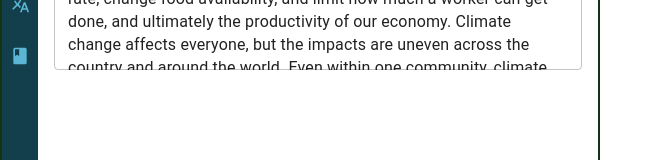
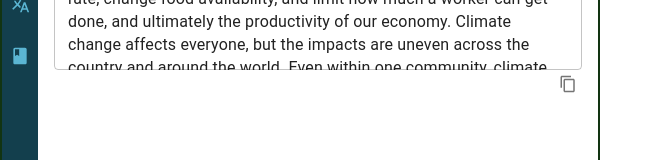
Before and after one commit to Polygon2024/SummarAIze, a React (Vite) app: page / in a window 1280 px wide. Shown: the part 200-360 px from the top of the page, without its empty margins (0-663 px from the left). Built offline with nearby package versions, Linux system fonts and the light colour scheme.

Commit message:
feat: copy content feature

```diff
--- a/src/components/Tabs/Home.tsx
+++ b/src/components/Tabs/Home.tsx
@@ -9,9 +9,12 @@ import {
   FormControl,
   Select,
   MenuItem,
+  Link,
+  Snackbar,
+  Alert,
 } from '@mui/material';
 import SummarisedText from '../Prompt/SummarisedText';
-import { Launch, Send, Sync, Tune } from '@mui/icons-material';
+import { ContentCopy, Launch, Send, Sync, Tune } from '@mui/icons-material';
 
 enum AISummarizerType {
   'tl;dr' = 'tl;dr',
@@ -61,6 +64,11 @@ const Home: React.FC = () => {
   const [editableText, setEditableText] = useState<string>('');
 
   const [showSumSettings, setShowSumSettings] = useState<boolean>(false);
+  const [snackbarSeverity, setSnackbarSeverity] = useState<'success' | 'error'>(
+    'success'
+  );
+  const [openSnackbar, setOpenSnackbar] = useState<boolean>(false);
+  const [snackbarMessage, setSnackbarMessage] = useState<string>('');
 
   const SummariserDropdownStyle = {
     width: '140px',
@@ -70,6 +78,28 @@ const Home: React.FC = () => {
   // Handler for editable text change
   const handleTextChange = (event: React.ChangeEvent<HTMLInputElement>) => {
     setEditableText(event.target.value);
+  };
+
+  // Function to copy text to the clipboard
+  const copyToClipboard = (text: string) => {
+    navigator.clipboard
+      .writeText(text)
+      .then(() => {
+        setSnackbarSeverity('success');
+        setSnackbarMessage('Text copied to clipboard!');
+        setOpenSnackbar(true);
+      })
+      .catch((err) => {
+        console.error('Failed to copy text: ', err);
+        setSnackbarSeverity('error');
+        setSnackbarMessage('Failed to copy text');
+        setOpenSnackbar(true);
+      });
+  };
+
+  // Close Snackbar
+  const handleCloseSnackbar = () => {
+    setOpenSnackbar(false);
   };
 
   useEffect(() => {
@@ -128,11 +158,32 @@ const Home: React.FC = () => {
           multiline
           maxRows={8}
           variant='outlined'
-          onChange={handleTextChange}
           // value={latestEntry !== null ? latestEntry?.summary : ''}
           value={testContent}
           id='summarized'
+          sx={{
+            '& textarea': {
+              caretColor: 'transparent', // Hides the typing indicator (caret) for multiline TextField
+            },
+          }}
         />
+
+        {/* Link to copy summarized text */}
+        <Box
+          sx={{
+            textAlign: 'right',
+            mt: '0 !important',
+          }}
+        >
+          <Tooltip title='Copy Content'>
+            <IconButton
+              size='small'
+              onClick={() => copyToClipboard('Your summarized text here')}
+            >
+              <ContentCopy fontSize='inherit' />
+            </IconButton>
+          </Tooltip>
+        </Box>
       </Stack>
 
       {/* Bottom section */}
@@ -145,7 +196,13 @@ const Home: React.FC = () => {
       >
         {/* Dropdowns for AISummarizerType, AISummarizerFormat, AISummarizerLength */}
         {showSumSettings && (
-          <Box sx={{ display: 'flex', gap: 0.5, width: '100%' }}>
+          <Box
+            sx={{
+              display: 'flex',
+              gap: 0.5,
+              width: '100%',
+            }}
+          >
             {/* AISummarizerType Dropdown */}
             <FormControl>
               <Select
@@ -274,6 +331,27 @@ const Home: React.FC = () => {
           </Box>
         </Box>
       </Stack>
+
+      {/* Snackbar for copy success */}
+      <Box
+        sx={{
+          position: 'absolute',
+          top: 0,
+          left: '50%',
+          transform: 'translateX(-50%)',
+          width: '100%',
+        }}
+      >
+        <Snackbar
+          open={openSnackbar}
+          autoHideDuration={6000}
+          onClose={handleCloseSnackbar}
+        >
+          <Alert onClose={handleCloseSnackbar} severity={snackbarSeverity}>
+            {snackbarMessage}
+          </Alert>
+        </Snackbar>
+      </Box>
     </Stack>
   );
 };
```
